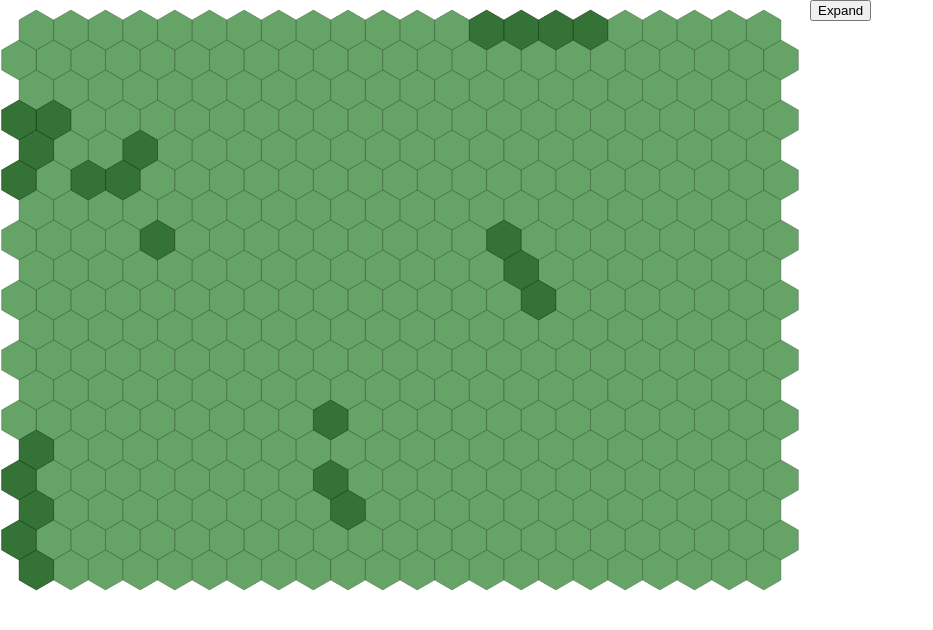
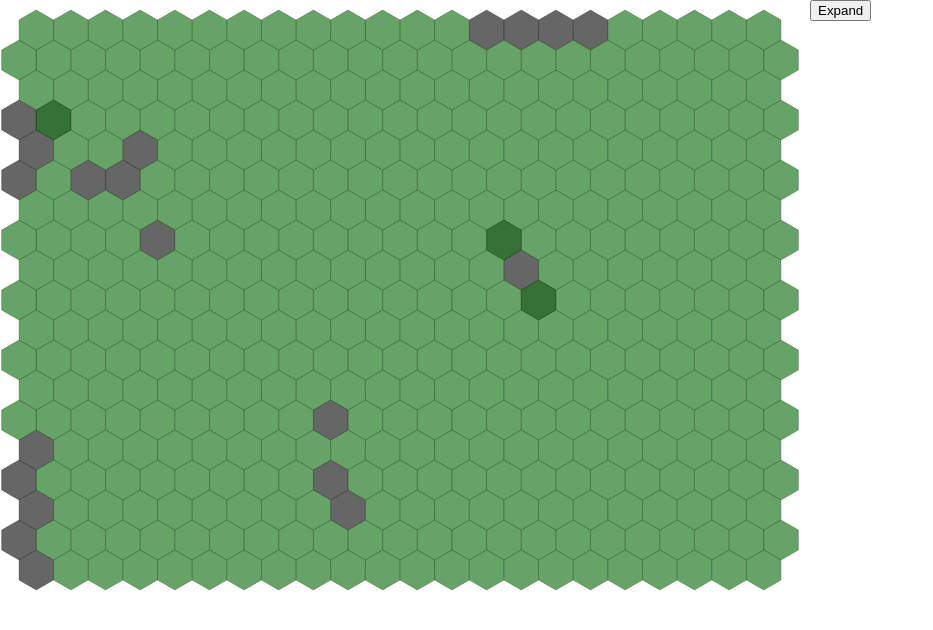
Before and after one commit to Eldamarth/hexBoard, a React (Create React App) app: page / in a window 1280 px wide. Shown: the top 630 px of the page, without its empty margins (0-933 px from the left). Built offline with nearby package versions, Linux system fonts and the light colour scheme.

Commit message:
Fix error with parsing JSON for obstacles

```diff
--- a/src/components/canvas.jsx
+++ b/src/components/canvas.jsx
@@ -2,29 +2,29 @@ import React, { Component } from "react";
 import "../styles/index.css";
 
 const DUMMY_OBSTACLES = [
-  '{"col": 4, "row": -2, "s": 2}',
-  '{"col": 4, "row": -1, "s": -3}',
-  '{"col": 4, "row": 0, "s": 4}',
-  '{"col": 7, "row": -9, "s": 2}',
-  '{"col": 8, "row": -9, "s": 1}',
-  '{"col": 9, "row": -9, "s": 0}',
-  '{"col": 10, "row": -9, "s": -1}',
-  '{"col": -5, "row": 7, "s": -2}',
-  '{"col": -5, "row": 6, "s": -1}',
-  '{"col": -4, "row": 4, "s": 0}',
-  '{"col": -13, "row": 5, "s": 8}',
-  '{"col": -14, "row": 6, "s": 8}',
-  '{"col": -14, "row": 7, "s": 7}',
-  '{"col": -15, "row": 8, "s": 7}',
-  '{"col": -15, "row": 9, "s": 6}',
-  '{"col": -9, "row": -4, "s": 13}',
-  '{"col": -8, "row": -5, "s": 13}',
-  '{"col": -8, "row": -6, "s": 14}',
-  '{"col": -7, "row": -6, "s": 14}',
-  '{"col": -5, "row": -5, "s": 10}',
-  '{"col": -6, "row": -4, "s": 10}',
-  '{"col": -7, "row": -4, "s": 11}',
-  '{"col": -6, "row": -2, "s": 8}'
+  '{"col":4,"row":-2,"s":2}',
+'{"col":4,"row":-1,"s":-3}',
+'{"col":4,"row":0,"s":4}',
+'{"col":7,"row":-9,"s":2}',
+'{"col":8,"row":-9,"s":1}',
+'{"col":9,"row":-9,"s":0}',
+'{"col":10,"row":-9,"s":-1}',
+'{"col":-5,"row":7,"s":-2}',
+'{"col":-5,"row":6,"s":-1}',
+'{"col":-4,"row":4,"s":0}',
+'{"col":-13,"row":5,"s":8}',
+'{"col":-14,"row":6,"s":8}',
+'{"col":-14,"row":7,"s":7}',
+'{"col":-15,"row":8,"s":7}',
+'{"col":-15,"row":9,"s":6}',
+'{"col":-9,"row":-4,"s":13}',
+'{"col":-8,"row":-5,"s":13}',
+'{"col":-8,"row":-6,"s":14}',
+'{"col":-7,"row":-6,"s":14}',
+'{"col":-5,"row":-5,"s":10}',
+'{"col":-6,"row":-4,"s":10}',
+'{"col":-7,"row":-4,"s":11}',
+'{"col":-6,"row":-2,"s":8}'
 ];
 
 class Canvas extends Component {
@@ -34,7 +34,7 @@ class Canvas extends Component {
     this.handleMouseMove = this.handleMouseMove.bind(this);
     this.handleClick = this.handleClick.bind(this);
     // this.handleClickPlayerMove = this.handleClickPlayerMove.bind(this);
-    // this.breadthFirstSearch = this.breadthFirstSearch.bind(this);
+    this.breadthFirstSearch = this.breadthFirstSearch.bind(this);
 
     this.state = {
       hexSize: 20,
@@ -91,51 +91,19 @@ class Canvas extends Component {
       const ctx = this.canvasInteraction.getContext("2d");
       ctx.clearRect(0, 0, canvasWidth, canvasHeight);
       // this.drawNeighbors(this.Hex(col, row, s));
-      // let currentDistanceLine = nextState.currentDistanceLine;
-      // for (let i = 0; i <= currentDistanceLine.length - 2; i++) {
-      //   if (i === 0) {
-      //     this.drawHex(
-      //       this.canvasInteraction,
-      //       this.Point(currentDistanceLine[i].x, currentDistanceLine[i].y),
-      //       1,
-      //       "black",
-      //       "red"
-      //     );
-      //   } else {
-      //     this.drawHex(
-      //       this.canvasInteraction,
-      //       this.Point(currentDistanceLine[i].x, currentDistanceLine[i].y),
-      //       1,
-      //       "black",
-      //       "grey"
-      //     );
-      //   }
-      // }
-      //  OBSTACLE MAP FOR OBSTACLE CREATION THROUGH CLICKING
-      // nextState.obstacles.map(element => {
-      //   const { col, row, s } = JSON.parse(element);
-      //   const { x, y } = this.hexToPix(this.Hex(col, row, s));
-      //   this.drawHex(
-      //     this.canvasInteraction,
-      //     this.Point(x, y),
-      //     1,
-      //     "black",
-      //     "black"
-      //   );
-      // });
-      // this.drawHex(
-      //   this.canvasInteraction,
-      //   this.Point(x, y),
-      //   1,
-      //   "black",
-      //   "grey"
-      // );
-
       this.drawPath();
+      this.drawHex(
+        this.canvasInteraction,
+        this.Point(x, y),
+        1,
+        "black",
+        "grey"
+      );
+      console.log(nextState.currentHex)
       return true;
     }
 
-    if (nextState.cameFrom !== this.state.cameFrom) {
+    if (nextState.cameFrom != this.state.cameFrom) {
       const { canvasWidth, canvasHeight } = this.state.canvasSize;
       const ctx = this.canvasView.getContext("2d");
       ctx.clearRect(0, 0, canvasWidth, canvasHeight);
@@ -192,10 +160,8 @@ class Canvas extends Component {
           //   this.Point(x, y),
           //   this.Hex(col - posSpacer, row, -(col - posSpacer) - row)
           // );
-          var bottomH = JSON.stringify(
-            this.Hex(col - posSpacer, row, -(col - posSpacer) - row)
-          );
-          console.log(bottomH)
+          var bottomH = JSON.stringify(this.Hex(col - posSpacer, row, -(col - posSpacer) - row));
+          console.log(this.state.obstacles.includes(bottomH))
           if (!this.state.obstacles.includes(bottomH)) {
 
             hexPathMap.push(bottomH);
@@ -250,7 +216,6 @@ class Canvas extends Component {
     }
   }
 
-  // Heavily modified version of redblobgames.com's hex library pointy_hex_corner function
   getHexCornerCoord(center, i) {
     let angle_deg = 60 * i + 30;
     let angle_rad = (Math.PI / 180) * angle_deg;
```
